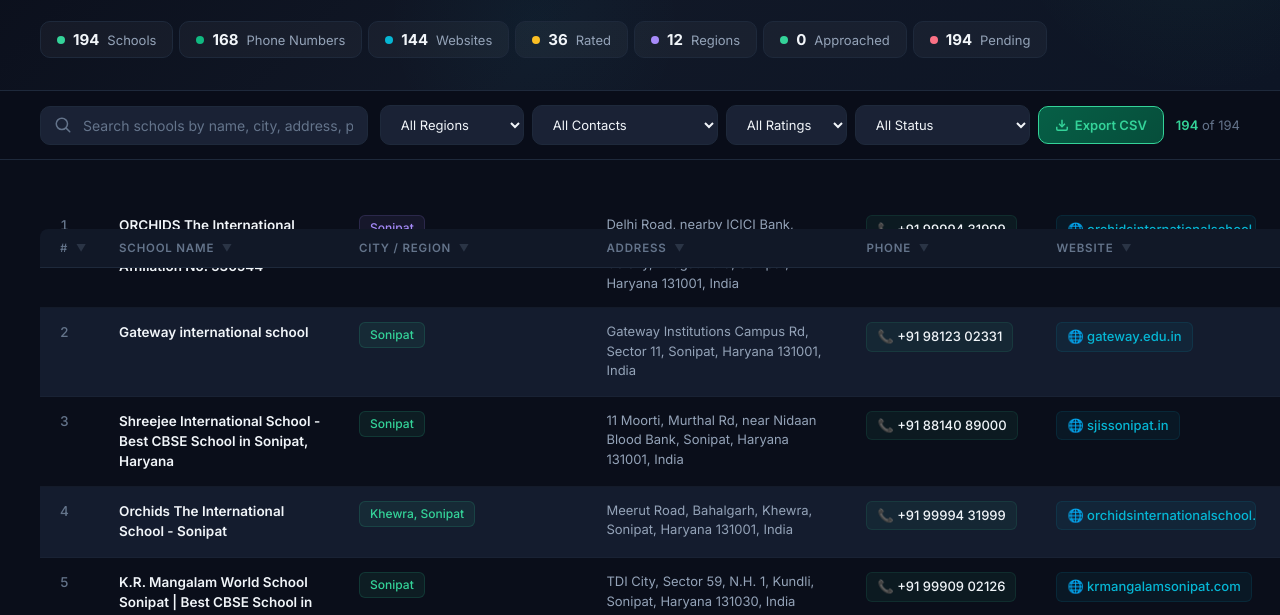
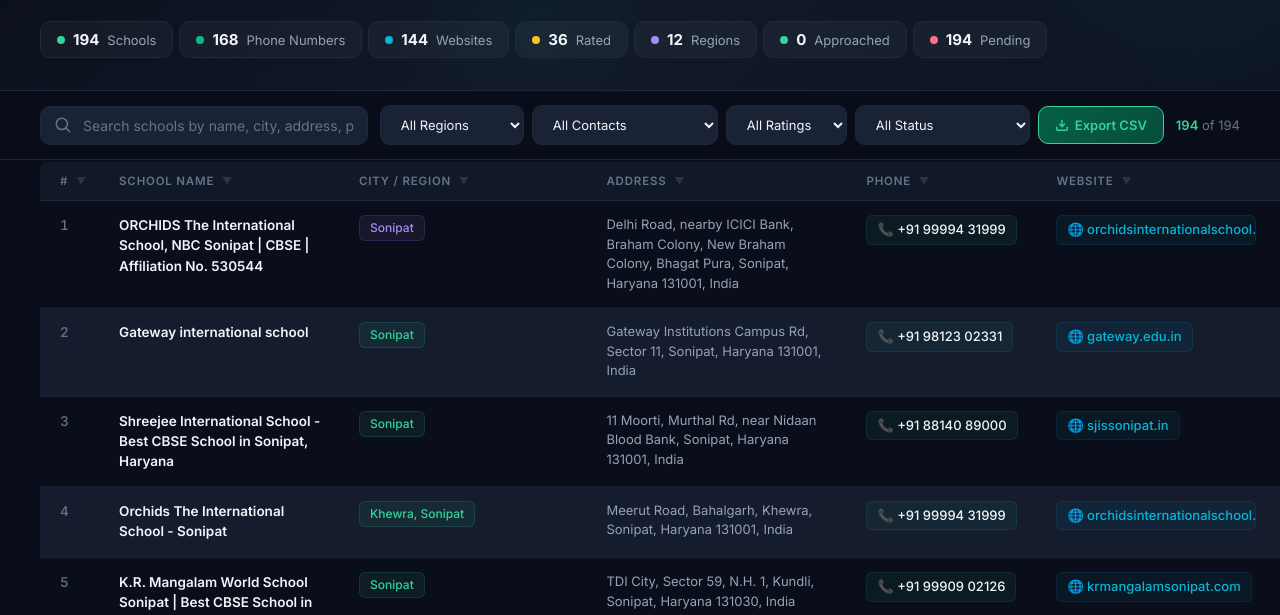
Before and after one commit to Bhavuk461/school-outreach-directory, a plain HTML site: page index.html in a window 1280 px wide. Shown: the part 184-799 px from the top of the page. Drawn offline with Linux system fonts and the light colour scheme.

Commit message:
Fix: remove sticky thead to prevent first row overlap

```diff
--- a/index.html
+++ b/index.html
@@ -291,9 +291,6 @@
     }
 
     thead th {
-      position: sticky;
-      top: var(--toolbar-h, 70px);
-      z-index: 50;
       background: var(--bg-secondary);
       padding: 12px 16px;
       text-align: left;
```
